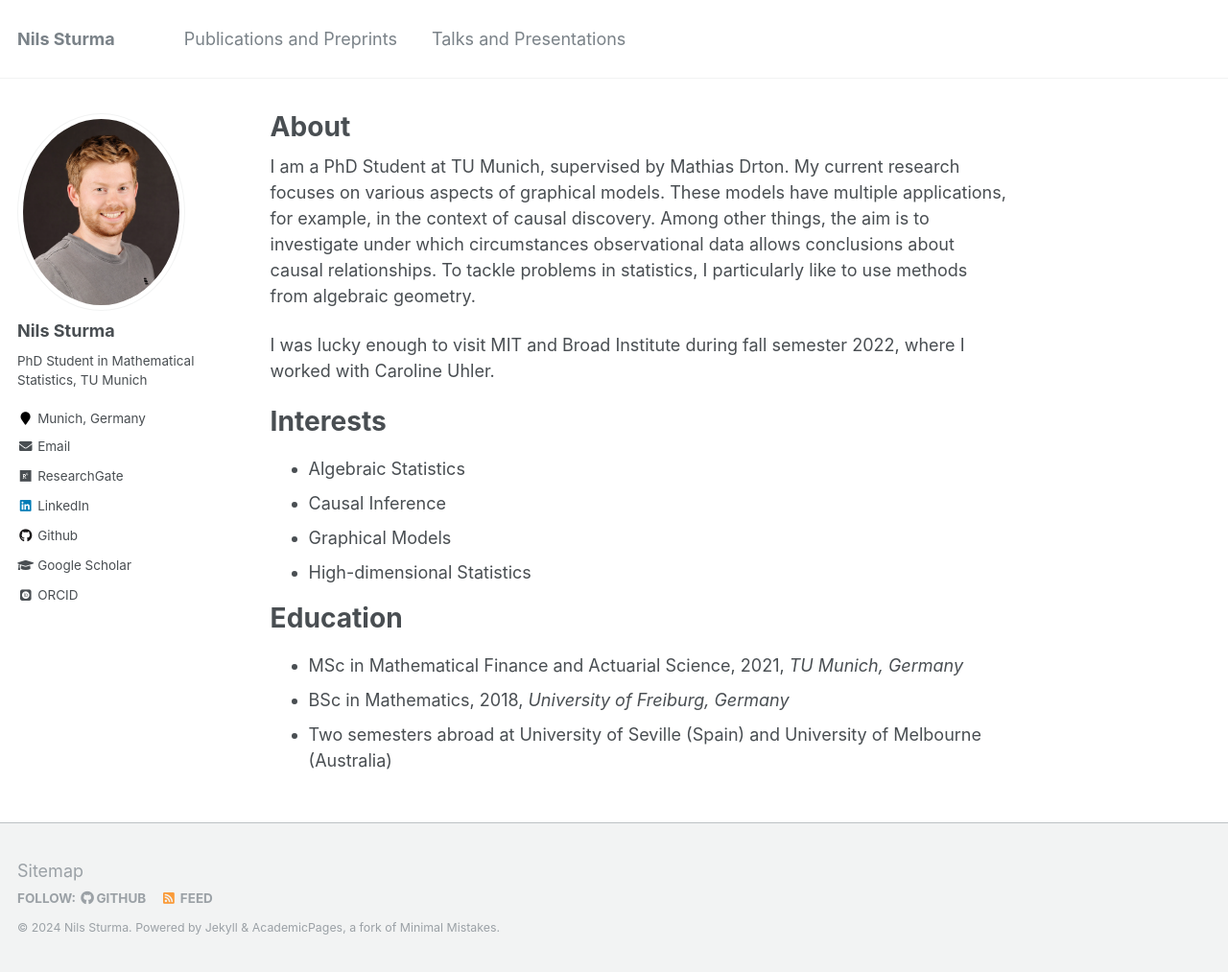
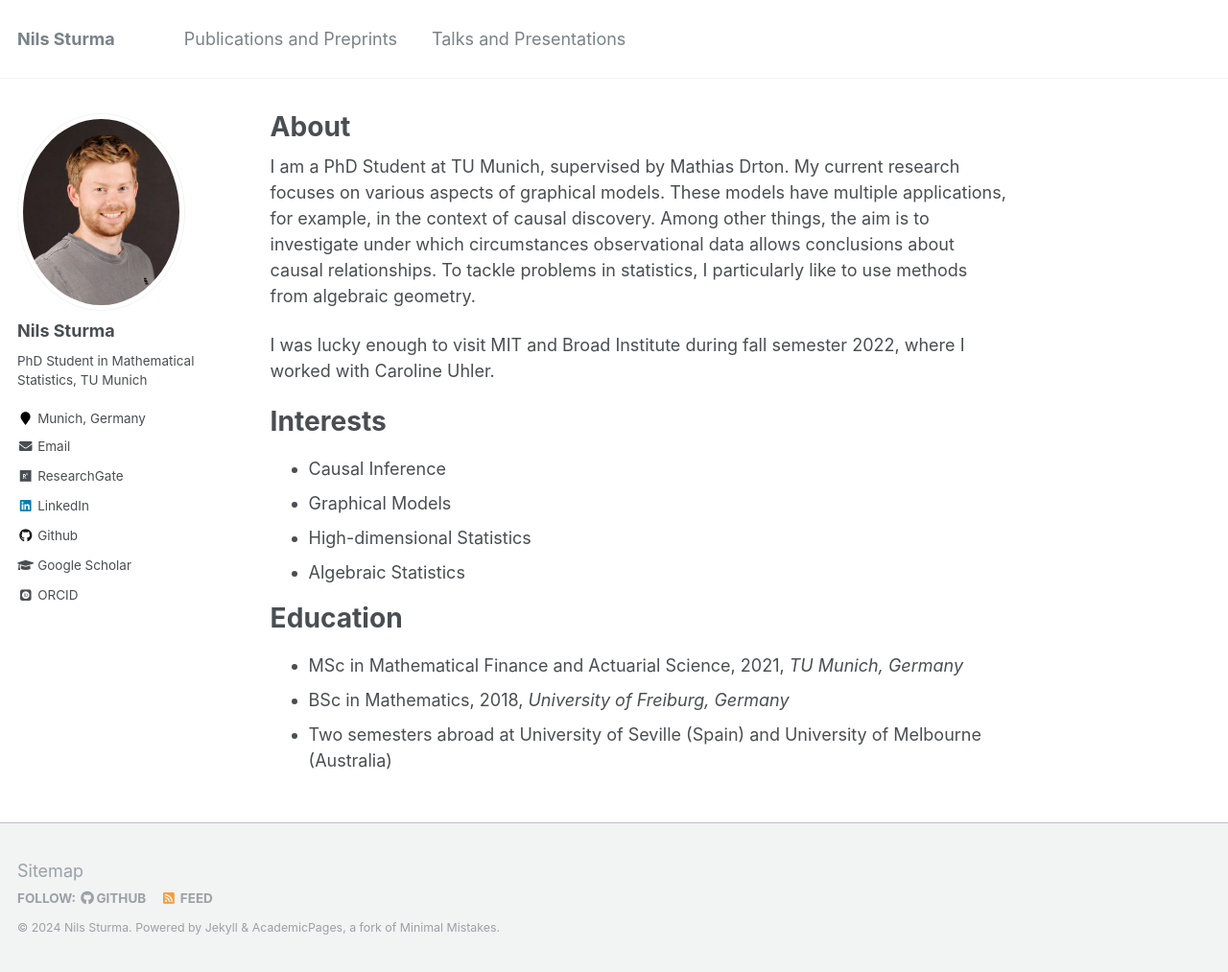
Before and after one commit to NilsSturma/nilssturma.github.io, a Jekyll site: the page built from _pages/about.md, in a window 1280 px wide and 1013 px high. Shown: the whole window at 96% size. Built offline with Jekyll 4.4.1, drawn with Linux system fonts in a browser that asks for light colours; some web fonts are replaced.

Commit message:
changed order of interests

```diff
--- a/_pages/about.md
+++ b/_pages/about.md
@@ -14,10 +14,10 @@ I was lucky enough to visit MIT and Broad Institute during fall semester 2022, w
 
 Interests
 ======
-* Algebraic Statistics
 * Causal Inference
 * Graphical Models
 * High-dimensional Statistics
+* Algebraic Statistics
 
 Education
 ======
```
